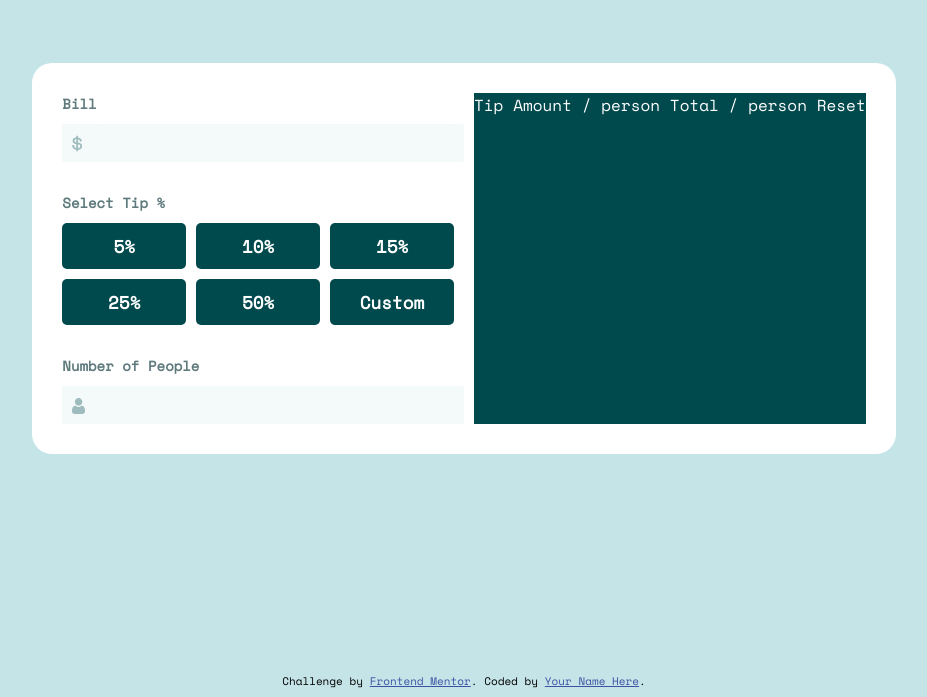
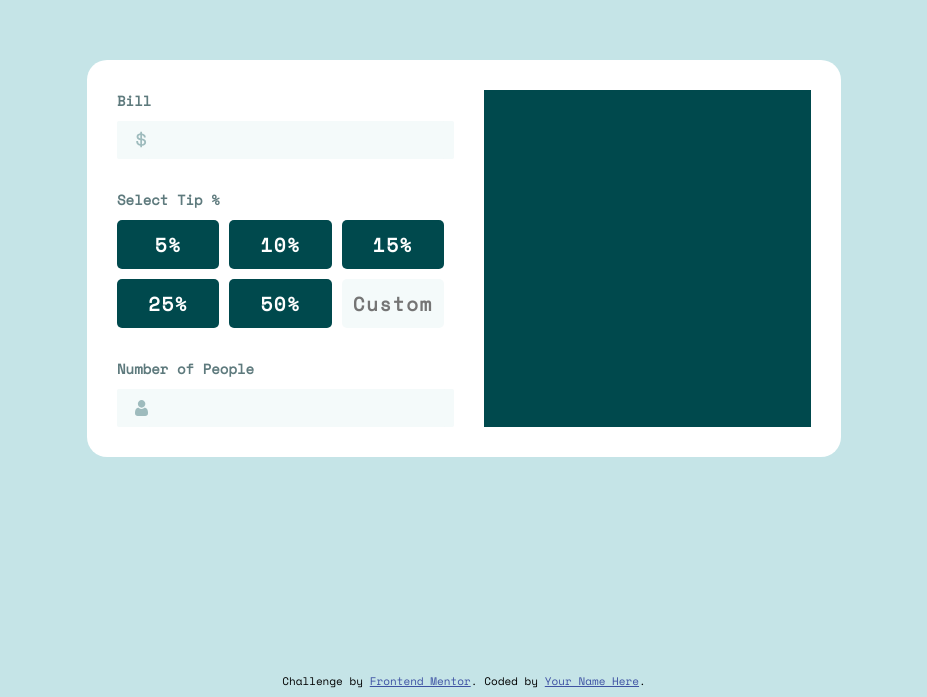
Before and after one commit to SmilingAkhi/tip-calculator, a plain HTML site: page index.html in a window 1280 px wide. Shown: the part 165-862 px from the top of the page, without its empty margins (176-1103 px from the left). Drawn offline with nearby package versions, Linux system fonts and the light colour scheme.

Commit message:
right-side done

```diff
--- a/index.html
+++ b/index.html
@@ -29,39 +29,39 @@
   <body>
     <div class="container">
       <div class="work-area">
-
         <div class="left-side">
           <div class="">
             <label for="bill">Bill</label>
             <div class="input-field-container">
-              <img src="./images/icon-dollar.svg" alt="dollar">
+              <img src="./images/icon-dollar.svg" alt="dollar" />
               <input type="text" name="" class="bill input-field" />
             </div>
-
           </div>
 
           <div class="">
             <label for="tip-grid">Select Tip %</label>
             <div class="tip-grid">
-              <div class="tip-percentage">5%</div>
-              <div class="tip-percentage">10%</div>
-              <div class="tip-percentage">15%</div>
-              <div class="tip-percentage">25%</div>
-              <div class="tip-percentage">50%</div>
-              <div class="tip-percentage">Custom</div>
+              <button class="btn tip-percentage">5%</button>
+              <button class="btn tip-percentage">10%</button>
+              <button class="btn tip-percentage">15%</button>
+              <button class="btn tip-percentage">25%</button>
+              <button class="btn tip-percentage">50%</button>
+              <input type="text" class="btn custom" placeholder="Custom" />
             </div>
           </div>
 
           <div class="">
             <label for="people"> Number of People</label>
             <div class="input-field-container">
-              <img src="./images/icon-person.svg" alt="person">
+              <img src="./images/icon-person.svg" alt="person" />
               <input type="text" name="people" class="people input-field" />
             </div>
           </div>
         </div>
 
-        <div class="right-side">Tip Amount / person Total / person Reset</div>
+        <div class="right-side">
+
+        </div>
       </div>
     </div>
     <footer>
--- a/style.css
+++ b/style.css
@@ -41,7 +41,7 @@
       background-color: white;
       display: grid;
       grid-template-columns: repeat(2, 1fr);
-      gap: 20px;
+      gap: 40px;
       border-radius: 20px;
 
   }
@@ -62,7 +62,10 @@
   }
 
   .input-field-container {
+    display: flex;
     font-family: 'space mono';
+      justify-content: center;
+      align-items: center;
       color: var(--Very-dark-cyan);
       width: 100%;
       border: none;
@@ -82,32 +85,57 @@
       background-color: var(--Very-light-grayish-cyan);
       border-radius: 2px;
       font-size: 24px;
-      direction: rtl;
+      text-align: right;
   }
 
   .input-field-container:hover {
+      cursor: pointer;
       border: 2px solid hsl(172, 67%, 45%);
       outline: none;
   }
-.tip-percentage{
+
+  .btn {
+      outline: none;
+      border: none;
+      font-family: 'space mono';
       padding: 10px;
       background-color: var(--Very-dark-cyan);
       color: white;
       font-weight: 700;
       text-align: center;
       border-radius: 5px;
-    font-size:1.1rem
+      font-size: 1.2rem;
+      letter-spacing: .1rem;
   }
-.tip-percentage:hover{
 
+  .btn:hover {
       cursor: pointer;
-    /* background-color: ; */
+      background-color: hsl(172, 74%, 76%);;
+      color: var(--Very-dark-cyan);
   }
-.tip-grid{
+
+
+  .tip-grid {
       display: grid;
-    grid-template-columns: repeat(auto-fill,minmax(100px, 1fr));
+      grid-template-columns: repeat(auto-fill, minmax(100px, 1fr));
       gap: 10px;
 
+  }
+
+  .custom {
+      text-align: right;
+      background-color: var(--Very-light-grayish-cyan);
+      color: var(--Very-dark-cyan);
+      direction: ltr;
+  }
+  .custom:hover{
+    background-color: var(--Very-light-grayish-cyan);
+    cursor: pointer;
+    border: 2px solid hsl(172, 67%, 45%);
+    outline: none;
+  }
+  .custom::placeholder{
+    text-align: center;
   }
 
   .right-side {
```
Lines whose indentation alone changed are shown as unchanged.
